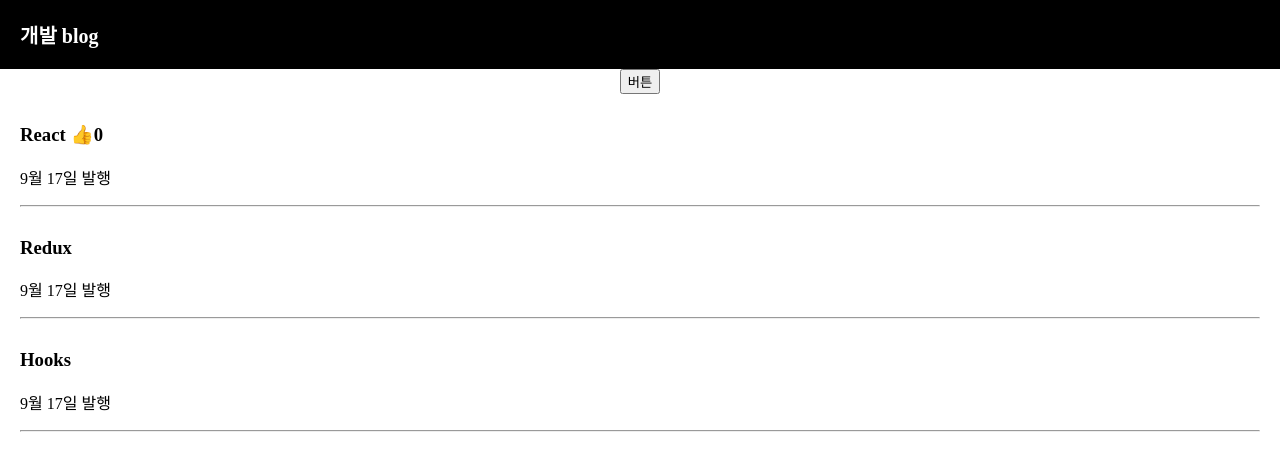
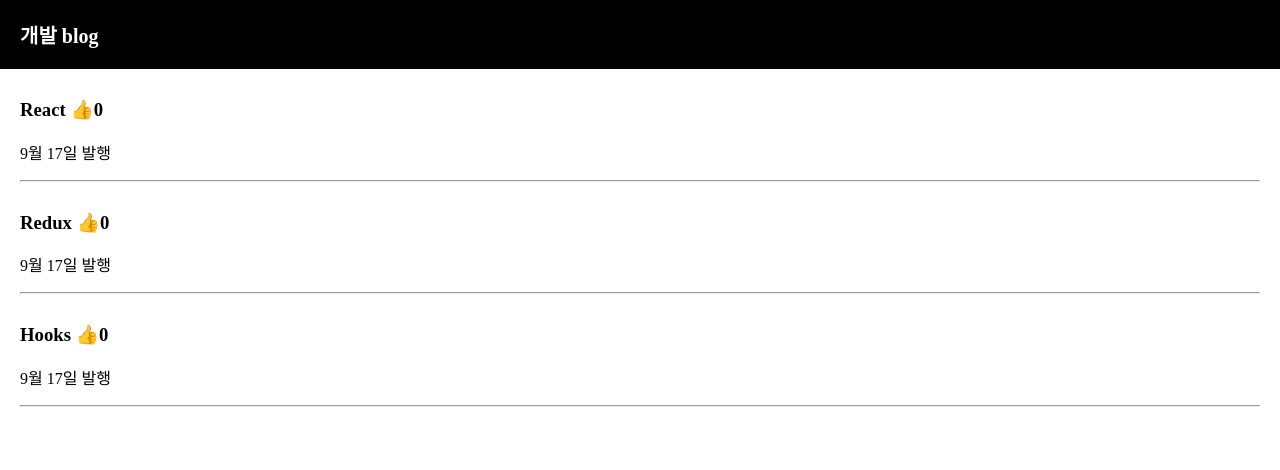
Before and after one commit to ryouzhe/coding_apple_blog, a React (Create React App) app: page / in a window 1280 px wide. Shown: the top 470 px of the page. Built offline with nearby package versions, Linux system fonts and the light colour scheme.

Commit message:
.map()을 이용한 div 반복문

```diff
--- a/src/App.js
+++ b/src/App.js
@@ -5,14 +5,14 @@
 
 function App() {
   const [content, setContent] = useState(["React", "Redux", "Hooks"]);
-  const [counter, setCounter] = useState(0);
+  const [counter, setCounter] = useState([0, 0, 0]);
 
   const [modal, setModal] = useState(false);
 
-  function changeContent() {
-    let newArray = [...content];
-    newArray[0] = "JavaScript";
-    setContent(newArray);
+  function changeCounter(index) {
+    let newCounter = [...counter];
+    newCounter[index] += 1;
+    setCounter(newCounter);
   }
 
   return (
@@ -20,49 +20,35 @@
       <div className="black-nav">
         <div>개발 blog</div>
       </div>
-      <button onClick={changeContent}>버튼</button>
-      <div className="list">
+      {content.map(function (contentName, index) {
+        return (
+          <div className="list" key={index}>
             <h3>
-          {content[0]}{" "}
+              {contentName}
               <span
                 onClick={() => {
-              setCounter(counter + 1);
+                  changeCounter(index);
                 }}
               >
+                {" "}
                 👍
               </span>
-          {counter}
+              {counter[index]}
             </h3>
             <p>9월 17일 발행</p>
             <hr />
           </div>
-      <div className="list">
-        <h3>{content[1]}</h3>
-        <p>9월 17일 발행</p>
-        <hr />
-      </div>
-      <div className="list">
-        <h3
-          onClick={() => {
-            let modalVal = modal;
-            modal === true ? (modalVal = false) : (modalVal = true);
-            setModal(modalVal);
-          }}
-        >
-          {content[2]}
-        </h3>
-        <p>9월 17일 발행</p>
-        <hr />
-      </div>
-      {modal === true ? <Modal></Modal> : null}
+        );
+      })}
+      {/* {modal === true ? <Modal content={contentName}></Modal> : null} */}
     </div>
   );
 }
 
-function Modal() {
+function Modal(content) {
   return (
     <div className="modal">
-      <h2></h2>
+      <h2>{content}</h2>
       <p>날짜</p>
       <p>상세내용</p>
     </div>
```
Lines whose indentation alone changed are shown as unchanged.
